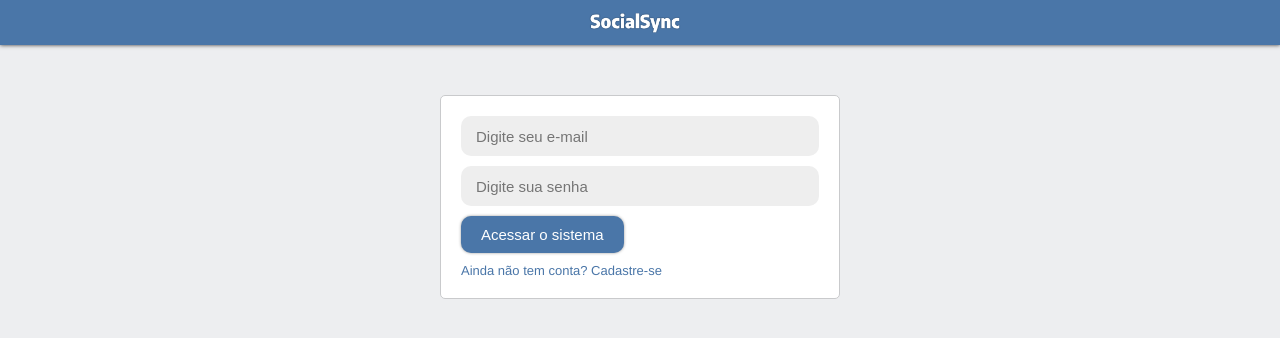
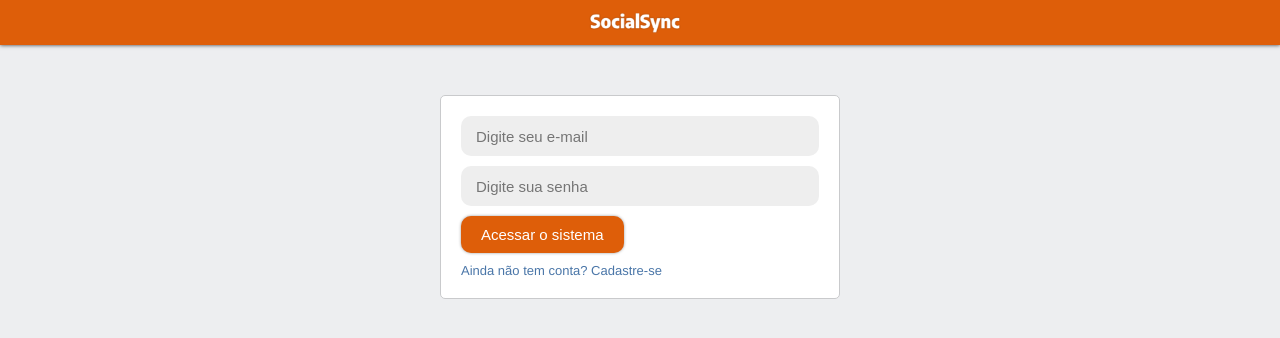
Before and after one commit to davi-ldf/SocialSync_MVC, a PHP site: page /_MODELO/login.html in a window 1280 px wide. Shown: the top 338 px of the page. Run offline with PHP 8.4, Linux system fonts and the light colour scheme.

Commit message:
Update workspace

```diff
--- a/_MODELO/assets/css/login.css
+++ b/_MODELO/assets/css/login.css
@@ -17,7 +17,7 @@ body {
     margin:auto;
 }
 header {
-    background-color:#4a76a8;
+    background-color:#de5e09; /*#4a76a8*/
     height:45px;
     box-shadow: 0px 0px 4px #333;
     position:relative;
@@ -68,7 +68,7 @@ form .input:focus {
 form .button {
     border:0;
     padding:10px 20px;
-    background-color:#4a76a8;
+    background-color: #de5e09; /*#4a76a8*/
     border-radius:10px;
     color:#FFF;
     font-size:15px;
@@ -77,7 +77,7 @@ form .button {
     box-shadow:0px 0px 3px #999;
 }
 form .button:hover {
-    background-color:#477dbb;
+    background-color:#b34902; /*#477dbb*/
 }
 form a {
     text-decoration:none;
--- a/src/controllers/HomeController.php
+++ b/src/controllers/HomeController.php
@@ -6,7 +6,7 @@ use \core\Controller;
 class HomeController extends Controller {
 
     public function index() {
-        $this->render('home', ['nome' => 'Bonieky']);
+        $this->render('home', ['nome' => 'Davi']);
     }
 
     public function sobre() {
```
Also changed, not shown: _MODELO/assets/images/socialsync_logo.png, _MODELO/assets/images/socialsync_logo2.png (added), _MODELO/assets/images/socialsync_logo3.png (added).
